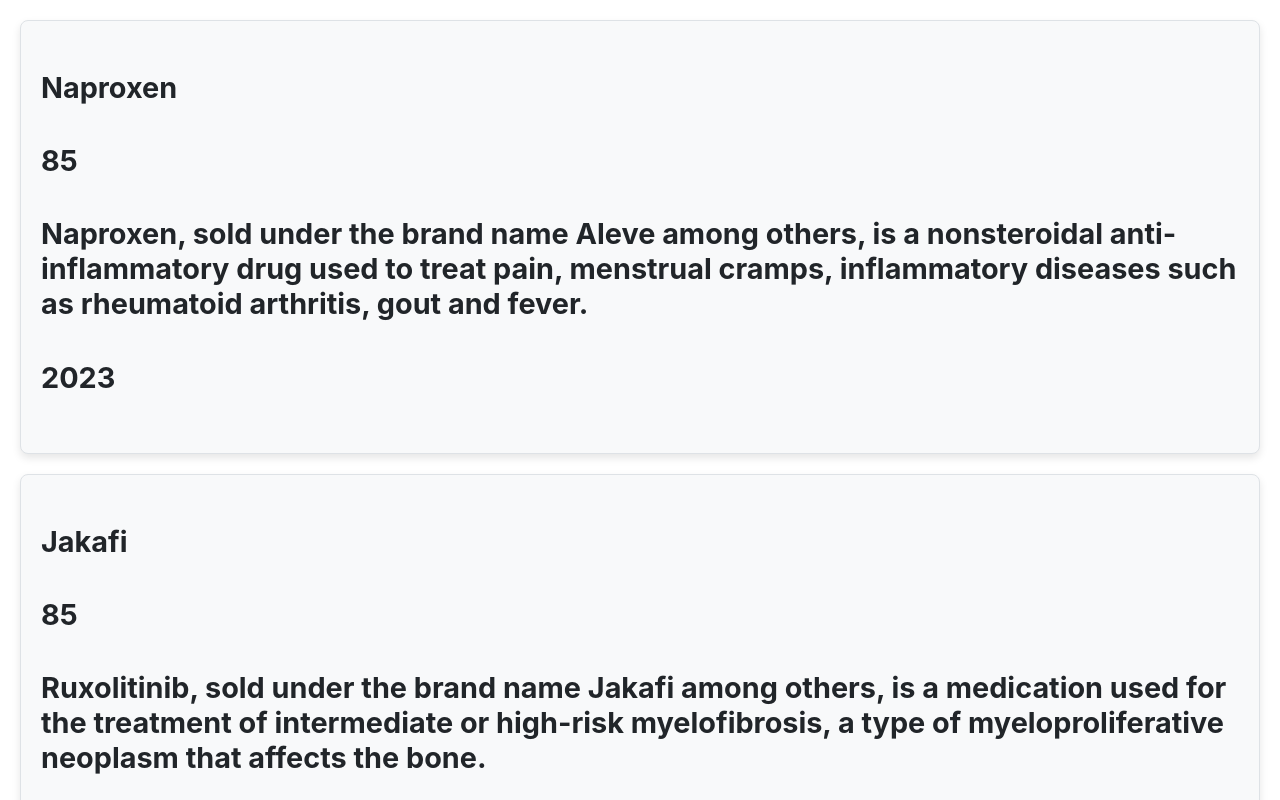
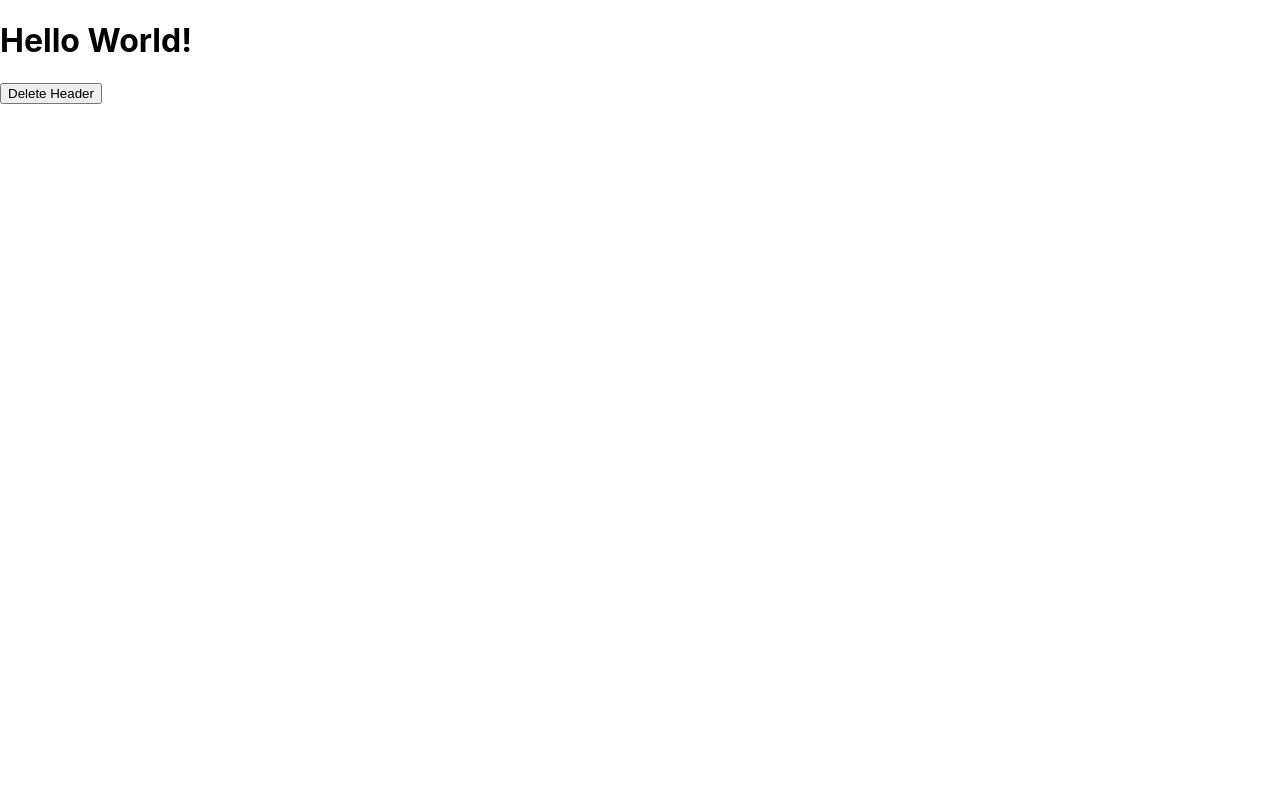
Before and after one commit to dholiyajay/Firstreact, a React (Create React App) app: page / in a window 1280 px wide. Shown: the top 800 px of the page. Built offline with nearby package versions, Linux system fonts and the light colour scheme.

Commit message:
4_3_24home

```diff
--- a/src/App.js
+++ b/src/App.js
@@ -10,6 +10,7 @@
 import Medicines from './user/container/medicines/Medicines';
 // import Countrycity from './user/component/Countrycity';
 // import Dec from './user/component/Dec';
+import Home from './user/component/Home'
 
 
 function App() {
@@ -23,8 +24,9 @@
       {/* <Dec /> */}
       {/* <Countrycity /> */}
       {/* <Citycountry /> */}
-      <Medicines />
-      <Doctor />
+      {/* <Medicines /> */}
+      {/* <Doctor /> */}
+      <Home/>
     </>
 
   );
--- /dev/null
+++ b/src/user/component/Home.js
@@ -0,0 +1,223 @@
+// // constructor() lifecycle method
+// import React, { Component } from 'react'
+
+// export default class Home extends Component {
+//     constructor(props) {
+//         super(props);
+//         this.state = {
+//             count: 0
+//         }
+//         this.handleClick = this.handleClick.bind(this);
+//     }
+//     handleClick() {
+//         this.setState(prevState => ({
+//             count: prevState.count + 1
+//         }));
+//     }
+//     render() {
+//         return (
+//             <div>
+//                 <p>Count: {this.state.count}</p>
+//                 <button onClick={this.handleClick}>Increment</button>
+//             </div>
+//         )
+//     }
+// }
+
+
+// componentDidMount
+
+
+// import React, { Component } from 'react'
+
+// export default class Home extends Component {
+
+//     constructor(props) {
+//         super(props);
+//         this.state = {favoritefood: "pizz"};
+//       }
+
+//       componentDidMount() {
+//         setTimeout(() => {
+//           this.setState({favoritefood: "rice"})
+//         }, 1000)
+//       }
+//   render() {
+//     return (
+//       <div>
+//          <h1>My Favorite food is {this.state.favoritefood}</h1>
+//       </div>
+//     )
+//   }
+// }
+
+
+// The `shouldComponentUpdate()` lifecycle method
+
+// import React, { Component } from 'react'
+
+// export default class Home extends Component {
+
+//     constructor(props) {
+//         super(props);
+//         this.state = { favoriteFood: 'rice' };
+//     }
+
+//     shouldComponentUpdate( nextState) {
+//         // Only re-render if the favoriteFood state has changed
+//         return this.state.favoriteFood !== nextState.favoriteFood;
+//     }
+
+//     changeFood = () => {
+//         this.setState({ favoriteFood: 'Pizza' });
+//     }
+
+//     render() {
+//         return (
+//             <div>
+//                 <h1>My Favorite Food is {this.state.favoriteFood}</h1>
+//                 <button type="button" onClick={this.changeFood}>Change food</button>
+
+//             </div>
+//         )
+//     }
+// }
+
+
+// The componentWillUpdate() lifecycle method
+
+// import React, { Component } from 'react'
+
+// export default class Home extends Component {
+
+//     state = {
+//         count: 0,
+//     };
+
+//     handleClick = () => {
+//         this.setState({ count: this.state.count + 1 });
+//     };
+
+//     componentWillUpdate(nextProps, nextState) {
+//         if (nextState.count !== this.state.count) {
+//             console.log(`Count is about to update from ${this.state.count} to ${nextState.count}.`);
+//         }
+//     }
+//     render() {
+//         return (
+//             <div>
+//                 <h1>Count: {this.state.count}</h1>
+//                 <button type="button" onClick={this.handleClick}>
+//                     Increment
+//                 </button>
+//             </div>
+//         )
+//     }
+// }
+
+// The componentDidUpdate lifecycle method
+
+// import React, { Component } from 'react'
+
+// export default class Home extends Component {
+
+//     constructor(props) {
+//         super(props);
+//         this.state = {
+//           count: 0
+//         };
+//       }
+
+//       componentDidUpdate(prevProps, prevState) {
+//         if (prevState.count !== this.state.count) {
+//           console.log('Count has been updated:', this.state.count);
+//         }
+//       }
+
+//       handleClick() {
+//         this.setState(prevState => ({
+//           count: prevState.count + 1
+//         }));
+//       }
+//   render() {
+//     return (
+//       <div>
+//         <p>Count: {this.state.count}</p>
+//         <button onClick={() => this.handleClick()}>Increment</button>
+//       </div>
+//     )
+//   }
+// }
+
+
+//The `getSnapshotBeforeUpdate` lifecycle method
+
+// import React, { Component } from 'react'
+
+// export default class Home extends Component {
+
+//     constructor(props) {
+//         super(props);
+//         this.state = { favoritefood: "rice" };
+//     }
+
+//     componentDidMount() {
+//         setTimeout(() => {
+//             this.setState({ favoritefood: "pizza" })
+//         }, 1000)
+//     }
+
+//     getSnapshotBeforeUpdate(prevProps, prevState) {
+//         document.getElementById("div1").innerHTML =
+//             "Before the update, the favorite was " + prevState.favoritefood;
+//     }
+//     componentDidUpdate() {
+//         document.getElementById("div2").innerHTML =
+//             "The updated favorite food is " + this.state.favoritefood;
+//     }
+//     render() {
+//         return (
+//             <div>
+//                 <h1>My Favorite Food is {this.state.favoritefood}</h1>
+//                 <div id="div1"></div>
+//                 <div id="div2"></div>
+
+//             </div>
+//         )
+//     }
+// }
+
+
+import React, { Component } from 'react'
+
+export default class Home extends Component {
+
+    state = {
+        showChild: true,
+    };
+
+    handleDelete = () => {
+        this.setState({ showChild: false });
+    };
+    render() {
+        const { showChild } = this.state;
+        return (
+            <div>
+                {showChild && <Child />}
+                <button type="button" onClick={this.handleDelete}>
+                    Delete Header
+                </button>
+            </div>
+        )
+    }
+}
+
+class Child extends Component {
+    componentWillUnmount() {
+        alert('remove hedare');
+    }
+
+    render() {
+        return <h1>Hello World!</h1>;
+    }
+}
```
